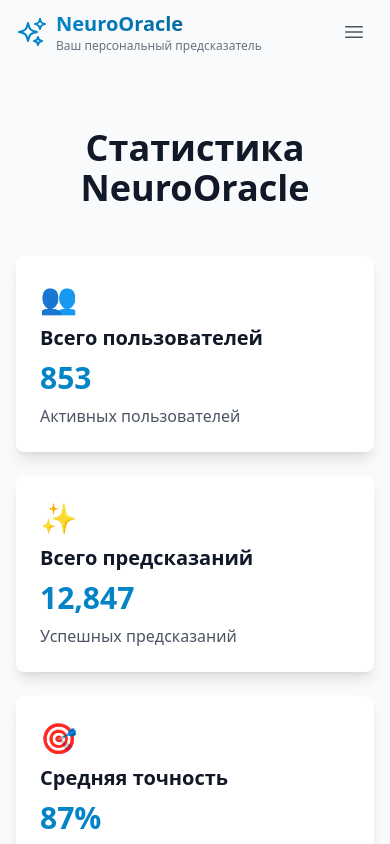
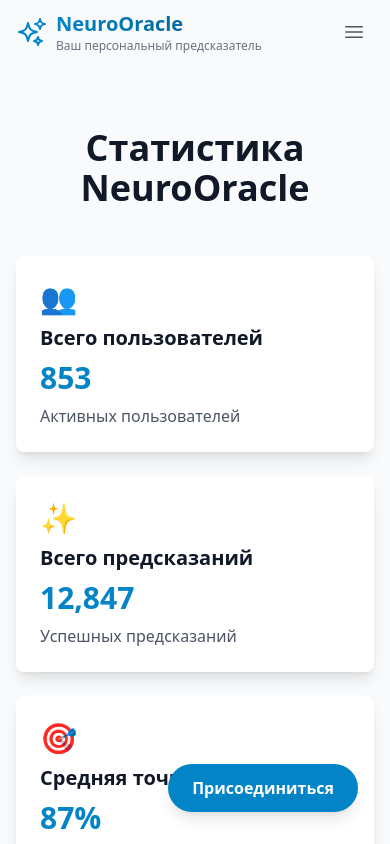
Before and after one commit to lesha358/NeuroOracle, a Next.js app: page /stats in a window 390 px wide. Shown: the top 844 px of the page. Built offline with nearby package versions, Linux system fonts and the light colour scheme.

Commit message:
Добавлена фиксированная кнопка присоединения на все страницы с адаптивностью для мобильной версии

```diff
--- /dev/null
+++ b/components/JoinButton.tsx
@@ -0,0 +1,18 @@
+import Link from 'next/link';
+
+const JoinButton = () => {
+  return (
+    <div className="fixed bottom-8 right-8 z-40 md:z-50">
+      <Link
+        href="https://t.me/NeuroOracle_bot"
+        target="_blank"
+        rel="noopener noreferrer"
+        className="flex items-center justify-center bg-primary-600 text-white px-6 py-3 rounded-full font-semibold hover:bg-primary-700 transition-colors duration-300 shadow-lg hover:shadow-xl"
+      >
+        Присоединиться
+      </Link>
+    </div>
+  );
+};
+
+export default JoinButton;
--- a/pages/_app.tsx
+++ b/pages/_app.tsx
@@ -2,6 +2,7 @@ import '../styles/globals.css';
 import type { AppProps } from 'next/app';
 import Navbar from '../components/Navbar';
 import Footer from '../components/Footer';
+import JoinButton from '../components/JoinButton';
 import Head from 'next/head';
 import { ThemeProvider } from 'next-themes';
 
@@ -21,6 +22,7 @@ function MyApp({ Component, pageProps }: AppProps) {
           <Component {...pageProps} />
         </div>
         <Footer />
+        <JoinButton />
       </div>
     </ThemeProvider>
   );
--- a/pages/index.tsx
+++ b/pages/index.tsx
@@ -66,18 +66,6 @@ const benefits = [
 const HomePage: NextPage = () => {
   return (
     <div className="min-h-screen bg-gray-50 dark:bg-gray-900 transition-colors duration-200">
-      {/* Фиксированная кнопка "Присоединиться" */}
-      <div className="fixed bottom-8 right-8 z-50">
-        <Link
-          href="https://t.me/NeuroOracle_bot"
-          target="_blank"
-          rel="noopener noreferrer"
-          className="flex items-center justify-center bg-primary-600 text-white px-6 py-3 rounded-full font-semibold hover:bg-primary-700 transition-colors duration-300 shadow-lg hover:shadow-xl"
-        >
-          Присоединиться
-        </Link>
-      </div>
-
       <Head>
         <title>NeuroOracle - Точные предсказания на основе ИИ и Таро | Онлайн гадания</title>
         <meta name="description" content="Получите точные предсказания с помощью искусственного интеллекта и карт Таро. Гадания на любовь, карьеру, здоровье и финансы. Бесплатные онлайн расклады с высокой точностью." />
```
